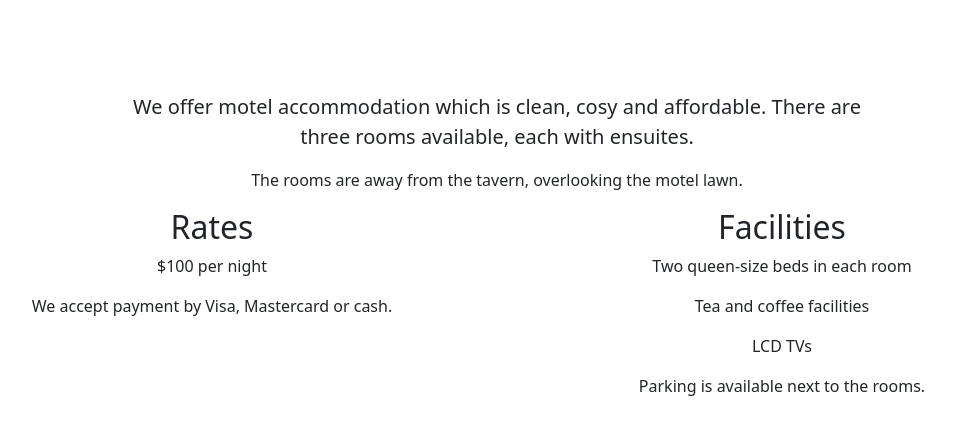
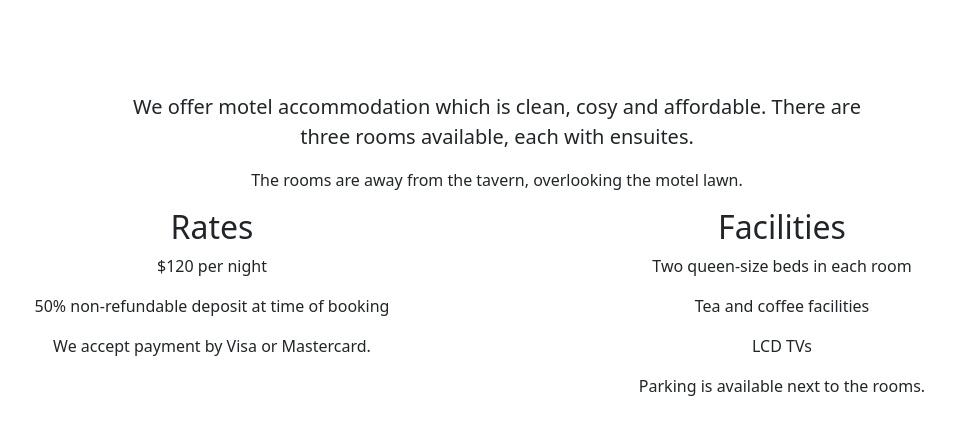
Before and after one commit to GbahTav/GbahTav.github.io, a Jekyll site: the page built from accomodation.html, in a window 1280 px wide and 900 px high, scrolled down 415 px, cut to the strip 5-511 px from the top of the window. Shown: the top 435 px of the strip, without its empty margins (143-1098 px from the left). Built offline with Jekyll 4.4.1, drawn with Linux system fonts in a browser that asks for light colours.

Commit message:
Update accomodation.html

```diff
--- a/accomodation.html
+++ b/accomodation.html
@@ -15,8 +15,9 @@ background: /img/accomodation_drk.jpg
   <div class="row">
     <div id="rates" class="col-md-6 text-center">
       <h2>Rates</h2>
-      <p>$100 per night</p>
-      <p>We accept payment by Visa, Mastercard or cash.</p>
+      <p>$120 per night</p>
+      <p>50% non-refundable deposit at time of booking</p>
+      <p>We accept payment by Visa or Mastercard.</p>
     </div>
     <div id="facilities" class="col-md-6 text-center">
       <h2>Facilities</h2>
```
